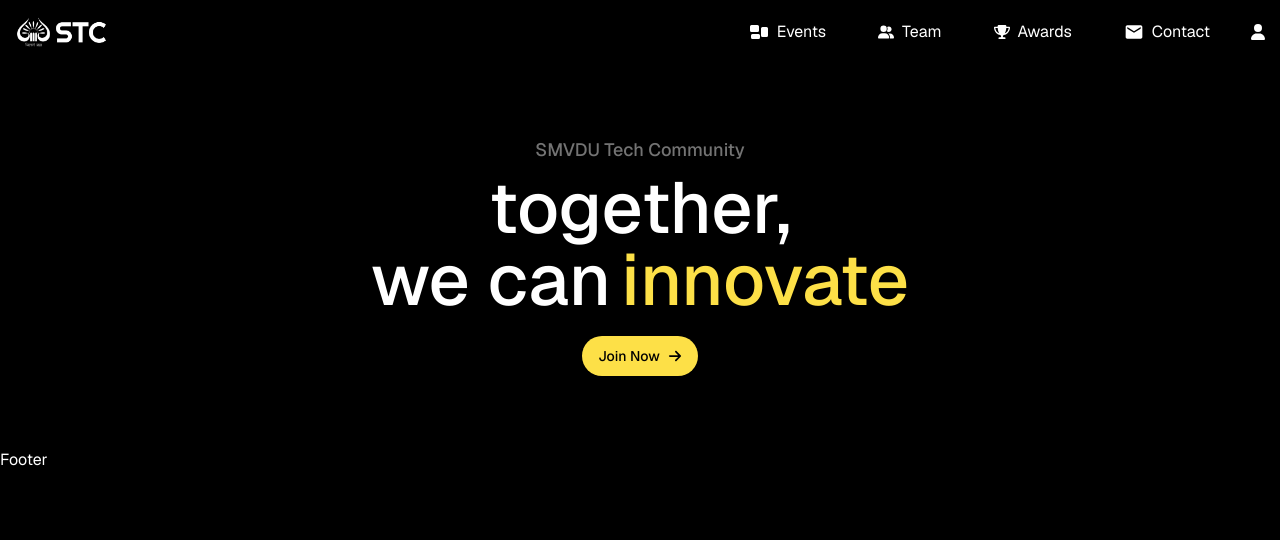
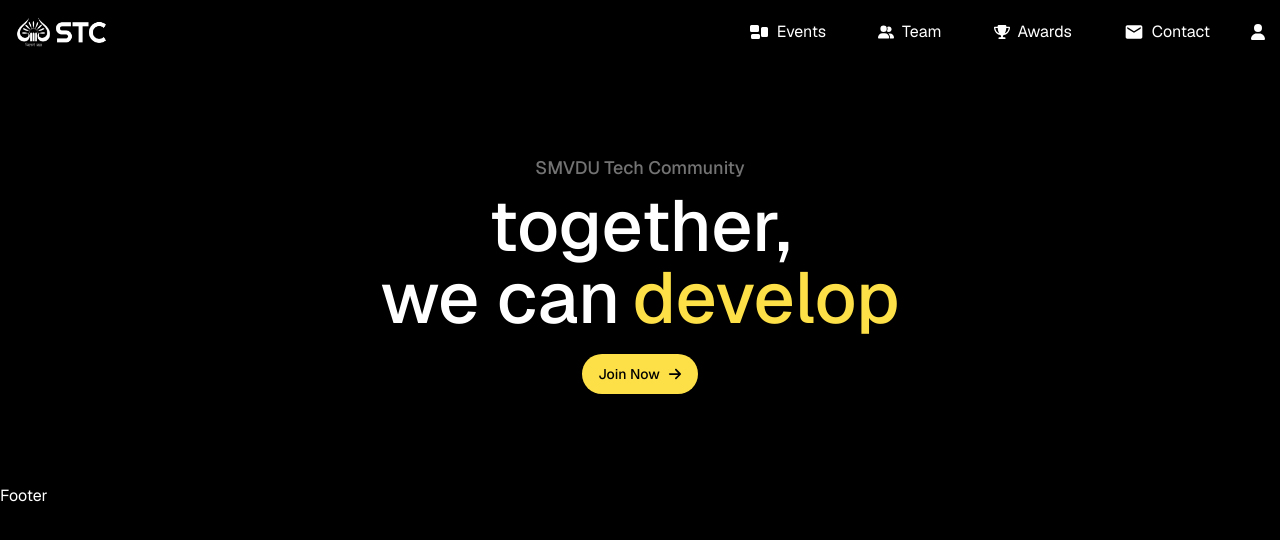
Before and after one commit to adityasays/stc-website, a Next.js app: page / in a window 1280 px wide. Shown: the top 540 px of the page. Built offline with nearby package versions, Linux system fonts and the light colour scheme.

Commit message:
removed unnecessary classes and resized the desktop abovethefold height

```diff
--- a/src/components/home/AboveTheFold.tsx
+++ b/src/components/home/AboveTheFold.tsx
@@ -4,7 +4,7 @@ import { Button } from "../ui/button";
 import { FaArrowRight } from "react-icons/fa6";
 
 export default function AboveTheFold() {
-  const words = ["create", "innovate", "develop", "learn"];
+  const words = ["create", "develop", "innovate", "learn"];
   const [currentWord, setCurrentWord] = useState(words[0]);
   const [fade, setFade] = useState(true);
 
@@ -26,21 +26,16 @@ export default function AboveTheFold() {
 
   return (
     <section>
-      <div className="flex min-h-96 w-full select-none flex-col items-center justify-center gap-y-4 text-5xl font-medium sm:text-6xl md:gap-y-2 lg:text-7xl">
+      <div className="flex min-h-96 w-full select-none flex-col items-center justify-center gap-y-4 text-5xl font-medium sm:text-6xl md:min-h-[420px] md:gap-y-2 lg:text-7xl">
         <p className="text-sm text-neutral-500 sm:text-lg">
           SMVDU Tech Community
         </p>
-        <div className="w-fit pb-3 text-center transition-transform duration-700 ease-in-out">
+        <div className="w-fit pb-3 text-center ease-in-out">
           <p>together,</p>
-          <p className="flex items-center justify-center transition-all duration-500">
+          <p className="flex items-center justify-center">
+            <span>we can</span>
             <span
-              className="transition-all duration-500"
-              style={{ marginRight: "10px" }}
-            >
-              we can
-            </span>
-            <span
-              className={`text-yellow-300 transition-all duration-500 ${fade ? "opacity-100" : "opacity-0"}`}
+              className={`ml-3 text-yellow-300 transition-opacity duration-500 ${fade ? "opacity-100" : "opacity-0"}`}
               style={{ display: "inline-block", textAlign: "center" }}
             >
               {currentWord}
@@ -51,7 +46,7 @@ export default function AboveTheFold() {
           className="rounded-full bg-yellow-300 text-black hover:bg-yellow-500"
           size={"default"}
         >
-          Join Now <FaArrowRight className="ml-2"/>
+          Join Now <FaArrowRight className="ml-2" />
         </Button>
       </div>
     </section>
```
